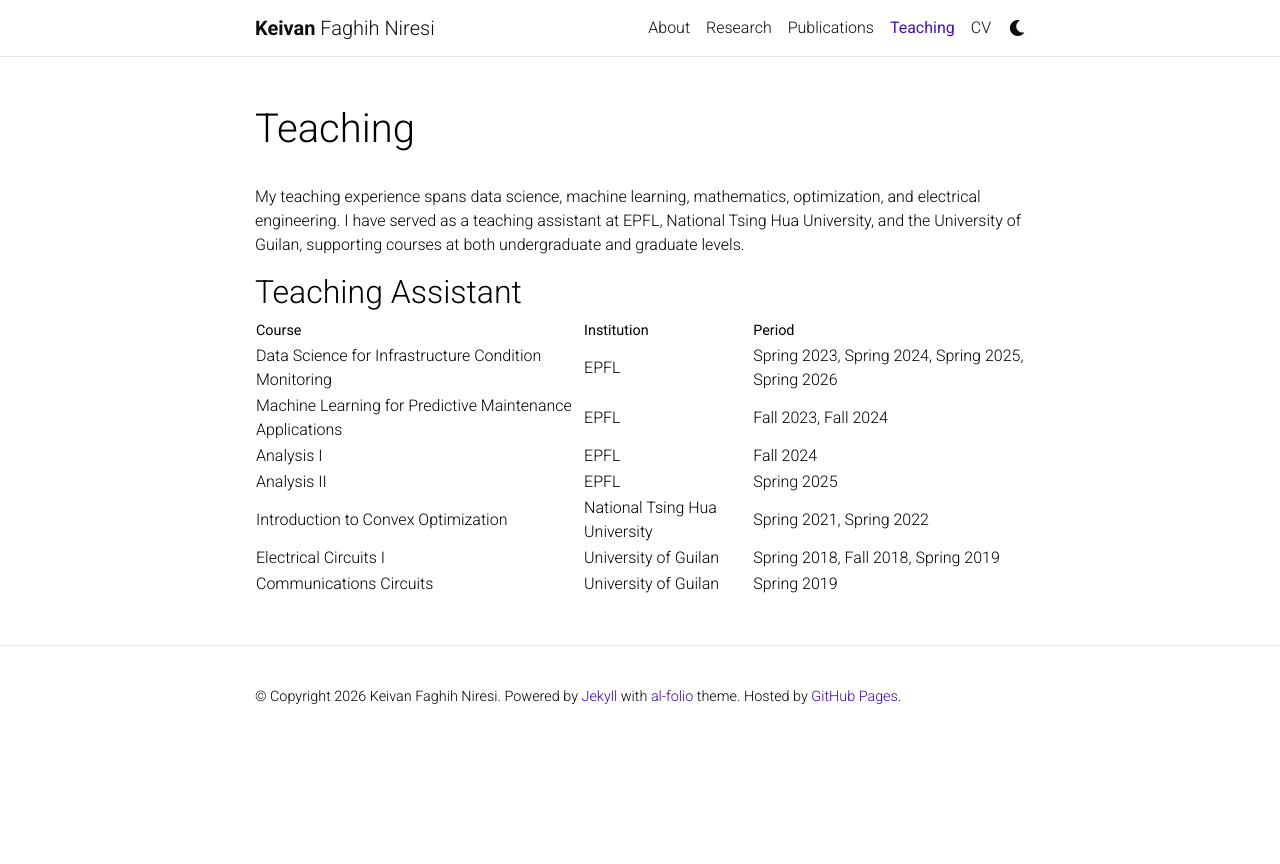
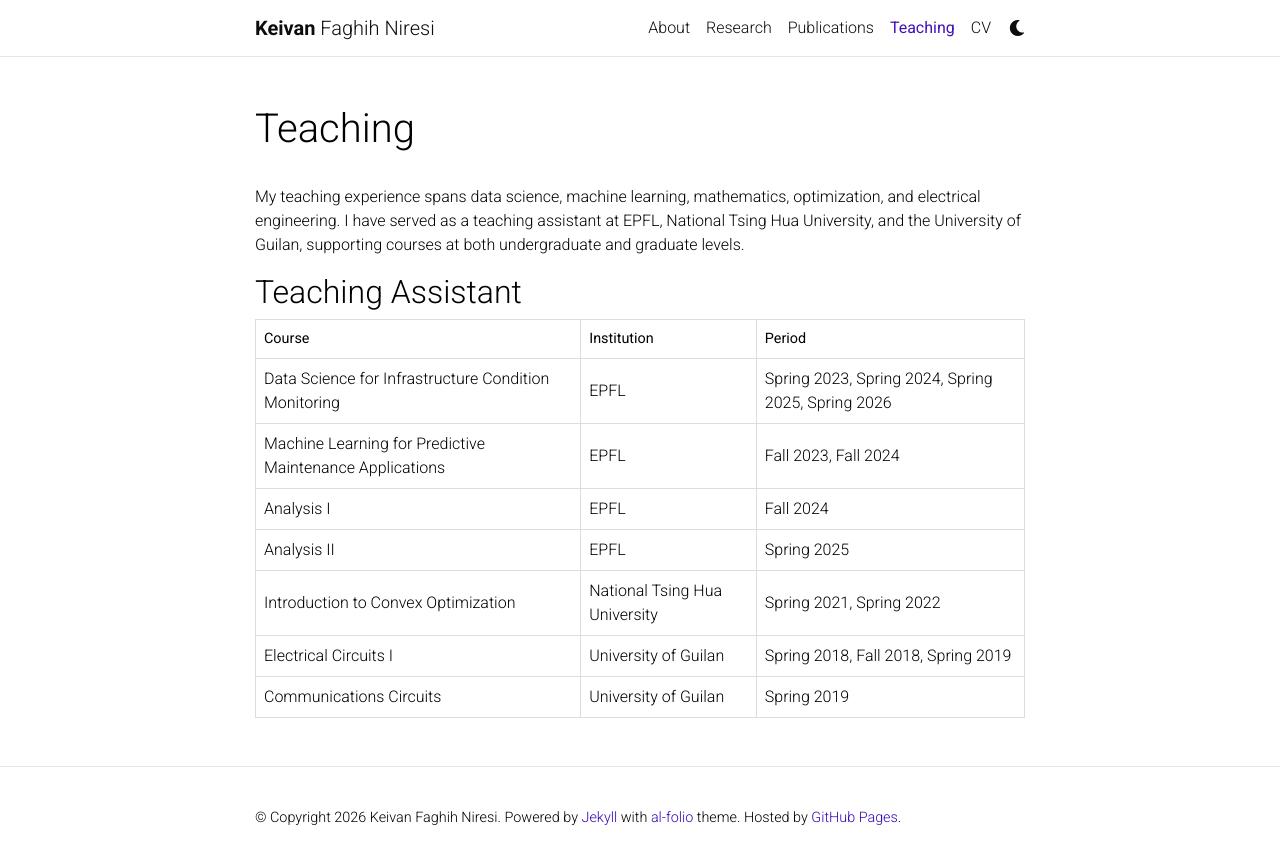
Before and after one commit to Keiv4n/keiv4n.github.io, a Jekyll site: the page built from _pages/teaching.md, in a window 1280 px wide. Shown: the top 864 px of the page. Built offline with Jekyll 4.4.1, drawn with Linux system fonts in a browser that asks for light colours; comment, search, counter and statistics services are not loaded; a style sheet for code colours, icons or effects is not loaded.

Commit message:
Update teaching.md

```diff
--- a/_pages/teaching.md
+++ b/_pages/teaching.md
@@ -11,12 +11,49 @@ My teaching experience spans data science, machine learning, mathematics, optimi
 
 ## Teaching Assistant
 
-| Course | Institution | Period |
-|---|---|---|
-| Data Science for Infrastructure Condition Monitoring | EPFL | Spring 2023, Spring 2024, Spring 2025, Spring 2026 |
-| Machine Learning for Predictive Maintenance Applications | EPFL | Fall 2023, Fall 2024 |
-| Analysis I | EPFL | Fall 2024 |
-| Analysis II | EPFL | Spring 2025 |
-| Introduction to Convex Optimization | National Tsing Hua University | Spring 2021, Spring 2022 |
-| Electrical Circuits I | University of Guilan | Spring 2018, Fall 2018, Spring 2019 |
-| Communications Circuits | University of Guilan | Spring 2019 |
+<table style="width: 100%; border-collapse: collapse;">
+  <thead>
+    <tr>
+      <th style="border: 1px solid #ddd; padding: 8px;">Course</th>
+      <th style="border: 1px solid #ddd; padding: 8px;">Institution</th>
+      <th style="border: 1px solid #ddd; padding: 8px;">Period</th>
+    </tr>
+  </thead>
+  <tbody>
+    <tr>
+      <td style="border: 1px solid #ddd; padding: 8px;">Data Science for Infrastructure Condition Monitoring</td>
+      <td style="border: 1px solid #ddd; padding: 8px;">EPFL</td>
+      <td style="border: 1px solid #ddd; padding: 8px;">Spring 2023, Spring 2024, Spring 2025, Spring 2026</td>
+    </tr>
+    <tr>
+      <td style="border: 1px solid #ddd; padding: 8px;">Machine Learning for Predictive Maintenance Applications</td>
+      <td style="border: 1px solid #ddd; padding: 8px;">EPFL</td>
+      <td style="border: 1px solid #ddd; padding: 8px;">Fall 2023, Fall 2024</td>
+    </tr>
+    <tr>
+      <td style="border: 1px solid #ddd; padding: 8px;">Analysis I</td>
+      <td style="border: 1px solid #ddd; padding: 8px;">EPFL</td>
+      <td style="border: 1px solid #ddd; padding: 8px;">Fall 2024</td>
+    </tr>
+    <tr>
+      <td style="border: 1px solid #ddd; padding: 8px;">Analysis II</td>
+      <td style="border: 1px solid #ddd; padding: 8px;">EPFL</td>
+      <td style="border: 1px solid #ddd; padding: 8px;">Spring 2025</td>
+    </tr>
+    <tr>
+      <td style="border: 1px solid #ddd; padding: 8px;">Introduction to Convex Optimization</td>
+      <td style="border: 1px solid #ddd; padding: 8px;">National Tsing Hua University</td>
+      <td style="border: 1px solid #ddd; padding: 8px;">Spring 2021, Spring 2022</td>
+    </tr>
+    <tr>
+      <td style="border: 1px solid #ddd; padding: 8px;">Electrical Circuits I</td>
+      <td style="border: 1px solid #ddd; padding: 8px;">University of Guilan</td>
+      <td style="border: 1px solid #ddd; padding: 8px;">Spring 2018, Fall 2018, Spring 2019</td>
+    </tr>
+    <tr>
+      <td style="border: 1px solid #ddd; padding: 8px;">Communications Circuits</td>
+      <td style="border: 1px solid #ddd; padding: 8px;">University of Guilan</td>
+      <td style="border: 1px solid #ddd; padding: 8px;">Spring 2019</td>
+    </tr>
+  </tbody>
+</table>
```
